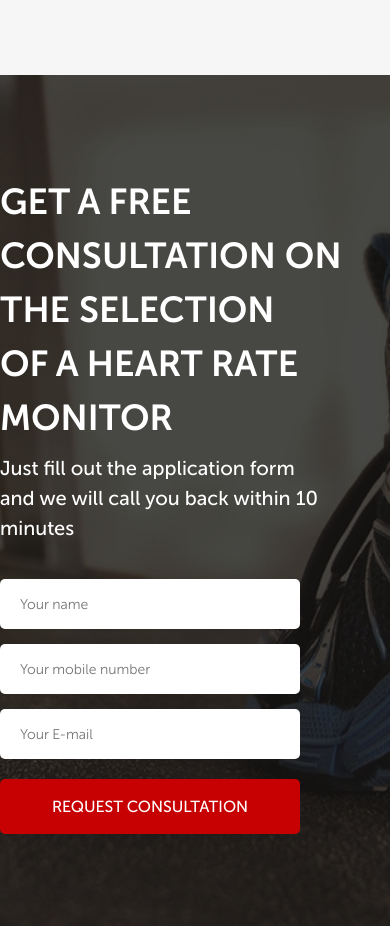
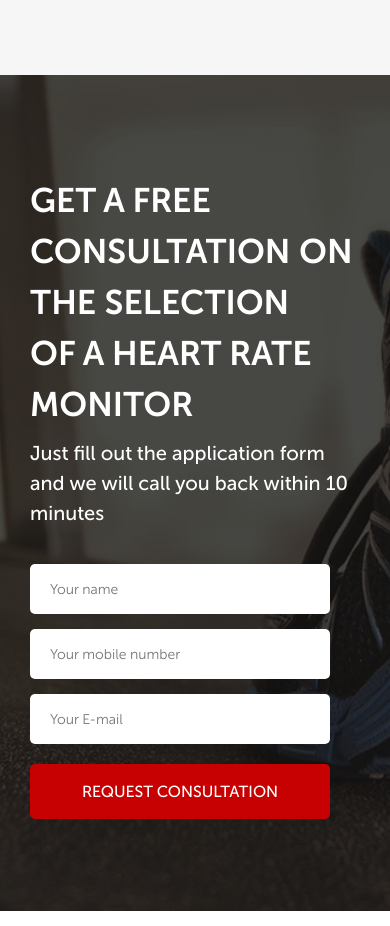
Before and after one commit to AndriyKostenko/HTML-CSS_Sport_website, a website: page src/index.html in a window 390 px wide. Shown: the part 1369-2295 px from the top of the page. Drawn offline with Linux system fonts and the light colour scheme.

Commit message:
3rd sect adapt.

```diff
--- a/src/sass/_media.scss
+++ b/src/sass/_media.scss
@@ -19,6 +19,10 @@
             margin-left: 30px;
             margin-right: 30px;
         }
+    }
+    .consultation {
+        padding-left: 30px;
+        padding-right: 30px;
     }
 }
 
@@ -65,6 +69,15 @@
             text-align: center;
         }
     }
+    .consultation {
+
+        .title{
+            &_left{
+                font-size: 34px;
+            }
+
+        }
+    }
 }
 
 @media (max-width: 375px) {
@@ -78,4 +91,5 @@
             max-width: 120px;
         }
     }
+
 }
--- a/src/sass/blocks/_consultation.scss
+++ b/src/sass/blocks/_consultation.scss
@@ -1,4 +1,5 @@
 .consultation {
+    display: flex;
     min-height: 680px;
     padding: 100px 0 92px 0;
     background: url('../img/consultation.jpg') center (center/cover) no-repeat;
```
Also changed, not shown: src/css/style.min.css.
